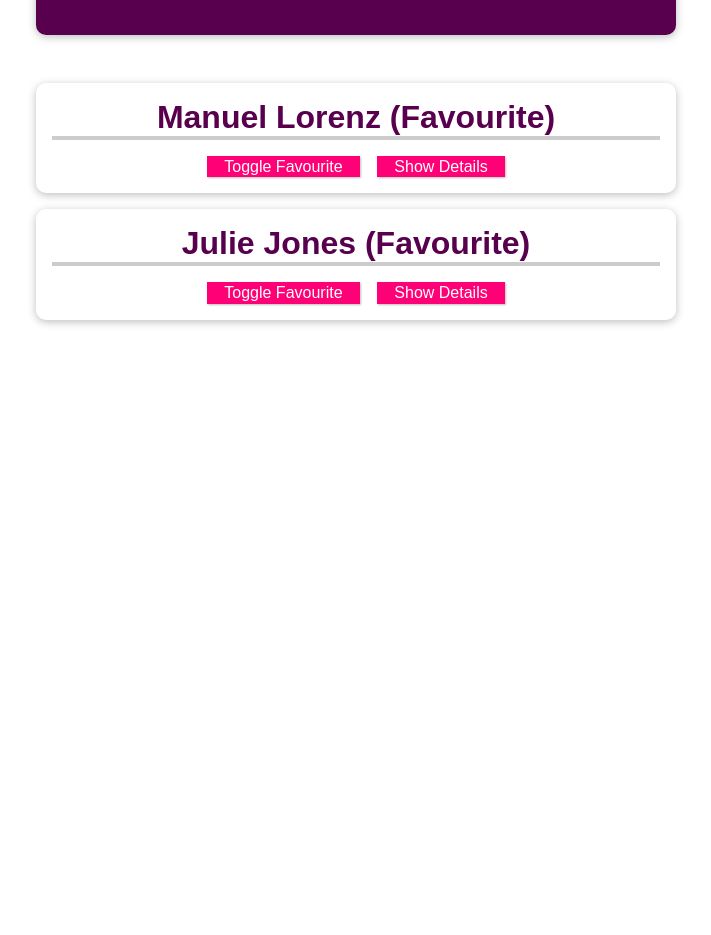
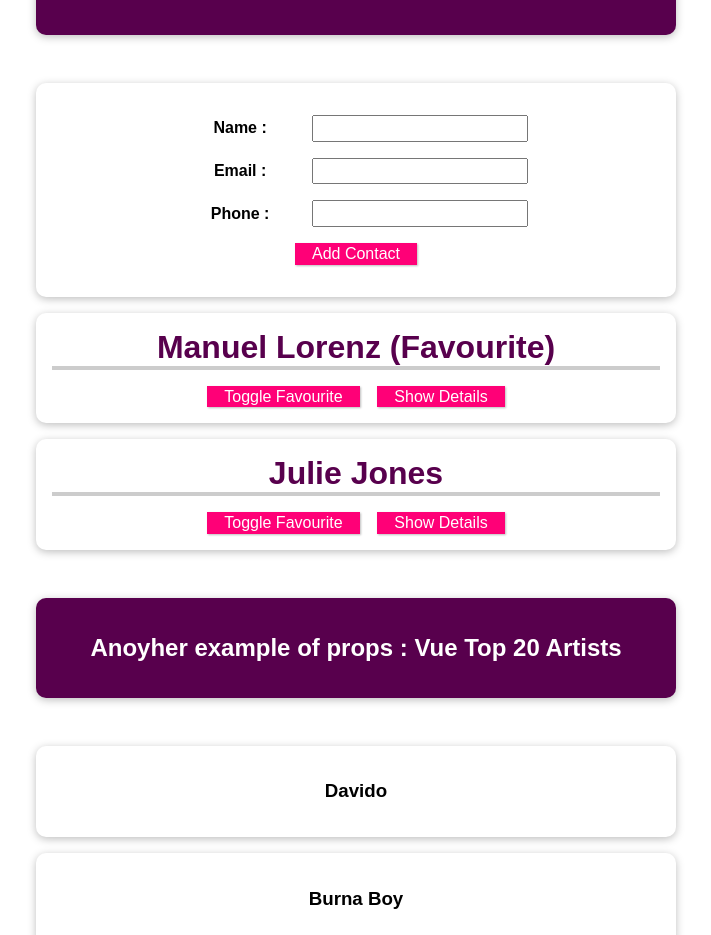
Before and after one commit to ravij1106/https---github.com-ravij1106-props-example, a Vue app: page / in a window 1280 px wide. Shown: the part 113-1048 px from the top of the page, without its empty margins (284-995 px from the left). Before the commit the page ends 800 px from the top, so only its background shows below. Built offline with nearby package versions, Linux system fonts and the light colour scheme.

Commit message:
add emit functionality to add and view data

```diff
--- a/src/App.vue
+++ b/src/App.vue
@@ -8,28 +8,36 @@
     <header>
       <h1>My Friends</h1>
     </header>
+    <new-friend @add-friend="newFriend"></new-friend>
     <ul>
       <friend-contact
         v-for = "friend in friends"
         :key="friend.id"
+        :id="friend.id"
         :name="friend.name"
         :phone-number="friend.phone"
         :email-address="friend.email"
-        :is-favourite="true">
+        :is-favourite="friend.isFavourite"
+        @toggle-favourite="toogleFavouriteStatus">
       </friend-contact>
     </ul>
+    <Test/>
   </section>
   </div>
 </template>
 
 <script>
 import FriendContact from './components/FriendContact.vue'
+import Test from './components/Test.vue'
+import NewFriend from './components/NewFriend.vue'
 
 export default {
   name: 'App',
   components: {
   //   HelloWorld
-    FriendContact
+    FriendContact,
+    Test,
+    NewFriend,
   },
   data() {
     return {
@@ -39,16 +47,35 @@ export default {
           name: "Manuel Lorenz",
           phone: "0123 45678 90",
           email: "manuel@localhost.com",
+          isFavourite : true
         },
         {
           id: "julie",
           name: "Julie Jones",
           phone: "0987 654421 21",
           email: "julie@localhost.com",
+          isFavourite : false
         },
       ],
     };
   },
+  methods : {
+    toogleFavouriteStatus(friendId){
+      const friend = this.friends.find((friend) => friend.id == friendId);
+      friend.isFavourite = ! friend.isFavourite;
+    },
+    newFriend(enteredName, enteredEmail, enteredPhone){
+      const newFriend = {
+        id : new Date().toISOString(),
+        name : enteredName,
+        email : enteredEmail,
+        phone : enteredPhone,
+        isFavourite : false
+      };
+
+      this.friends.push(newFriend);
+    }
+  }
 }
 </script>
 
@@ -78,7 +105,8 @@ header {
   padding: 0;
   list-style: none;
 }
-#app li {
+#app li,
+#app form {
   box-shadow: 0 2px 8px rgba(0, 0, 0, 0.26);
   margin: 1rem auto;
   border-radius: 10px;
@@ -108,4 +136,18 @@ header {
   border-color: #ec3169;
   box-shadow: 1px 1px 4px rgba(0, 0, 0, 0.26);
 }
+
+#app input {
+  font: inherit;
+  padding: 0.15rem;
+}
+#app label {
+  font-weight: bold;
+  margin-right: 1rem;
+  width: 7rem;
+  display: inline-block;
+}
+#app form div {
+  margin: 1rem 0;
+}
 </style>
--- a/src/components/FriendContact.vue
+++ b/src/components/FriendContact.vue
@@ -1,6 +1,6 @@
 <template>
   <li>
-    <h2>{{ name }} {{ friendIsFavourite ? '(Favourite)' : ''}}</h2>
+    <h2>{{ name }} {{ isFavourite ? '(Favourite)' : ''}}</h2>
     <button @click="toggleFavourite">Toggle Favourite</button>
     &nbsp;&nbsp;
     <button @click="toggleDetails">{{ detailsAreVisible ? 'Hide' : 'Show' }} Details</button>
@@ -26,6 +26,10 @@ export default {
   //   'isFavourite'
   // ],
   props : {
+    id : {
+      type : String,
+      required : true
+    },
     name : {
       type : String,
       required : true,
@@ -47,10 +51,21 @@ export default {
       // }
     },
   },
+  emits : {
+    'toggle-favourite' : function(id){
+      if(id){
+        console.log("id is available");
+        return true;
+      }
+      else{
+        console.warn("id is missing");
+        return false;
+      }
+    }
+  },
   data() {
     return {
-      detailsAreVisible: false,
-      friendIsFavourite : this.isFavourite
+      detailsAreVisible: false
     };
   },
   methods: {
@@ -58,7 +73,8 @@ export default {
       this.detailsAreVisible = !this.detailsAreVisible;
     },
     toggleFavourite(){
-      this.friendIsFavourite = !this.friendIsFavourite;
+      //this.friendIsFavourite = !this.friendIsFavourite;
+      this.$emit('toggle-favourite', this.id);
     }
   }
 };
--- /dev/null
+++ b/src/components/NewFriend.vue
@@ -0,0 +1,43 @@
+<template>
+    <div>
+        <form @submit.prevent="addFriend">
+            <div>
+                <label>Name : </label>
+                <input type="text" v-model="name"/>
+            </div>
+            <div>
+                <label>Email : </label>
+                <input type="email" v-model="email"/>
+            </div>
+            <div>
+                <label>Phone : </label>
+                <input type="tel" v-model="phone"/>
+            </div>
+            <div>
+                <button>Add Contact</button>
+            </div>
+        </form>
+    </div>
+</template>
+
+<script>
+export default {
+    emits : ['add-friend'],
+    data(){
+        return{
+            name : '',
+            email : '',
+            phone : ''
+        };
+    },
+    methods:{
+        addFriend(){
+            console.log("Entered details\nName:"+this.name
+            +"\nEmail:"+this.email
+            +"\nPhone:"+this.phone);
+
+            this.$emit('add-friend',this.name, this.email, this.phone);
+        }
+    }
+};
+</script>
--- /dev/null
+++ b/src/components/Test.vue
@@ -0,0 +1,33 @@
+<template>
+  <div>
+    <header>
+      <h1>Anoyher example of props : Vue Top 20 Artists</h1>
+    </header>
+    <ul>
+      <li v-for="(artist, x) in artists" :key="x">
+      <h3>{{artist.name}}</h3>
+      </li>
+    </ul>
+  </div>
+</template>
+
+<script>
+export default {
+  data (){
+    return {
+      artists: [
+       {name: 'Davido', genre: 'afrobeats', country: 'Nigeria'},
+       {name: 'Burna Boy', genre: 'afrobeats', country: 'Nigeria'},
+       {name: 'AKA', genre: 'hiphop', country: 'South-Africa'},
+       {name: 'Sarkodie', genre: 'hiphop', country: 'Ghana'},
+       {name: 'Stormzy', genre: 'hiphop', country: 'United Kingdom'},
+       {name: 'Lil Nas', genre: 'Country', country: 'United States'},
+       {name: 'Nasty C', genre: 'hiphop', country: 'South-Africa'},
+       {name: 'Shatta-walle', genre: 'Reagae', country: 'Ghana'},
+       {name: 'Khalid', genre: 'pop', country: 'United States'},
+       {name: 'Ed Sheeran', genre: 'pop', country: 'United Kingdom'}
+      ]
+    }
+  }
+}
+</script>
```
